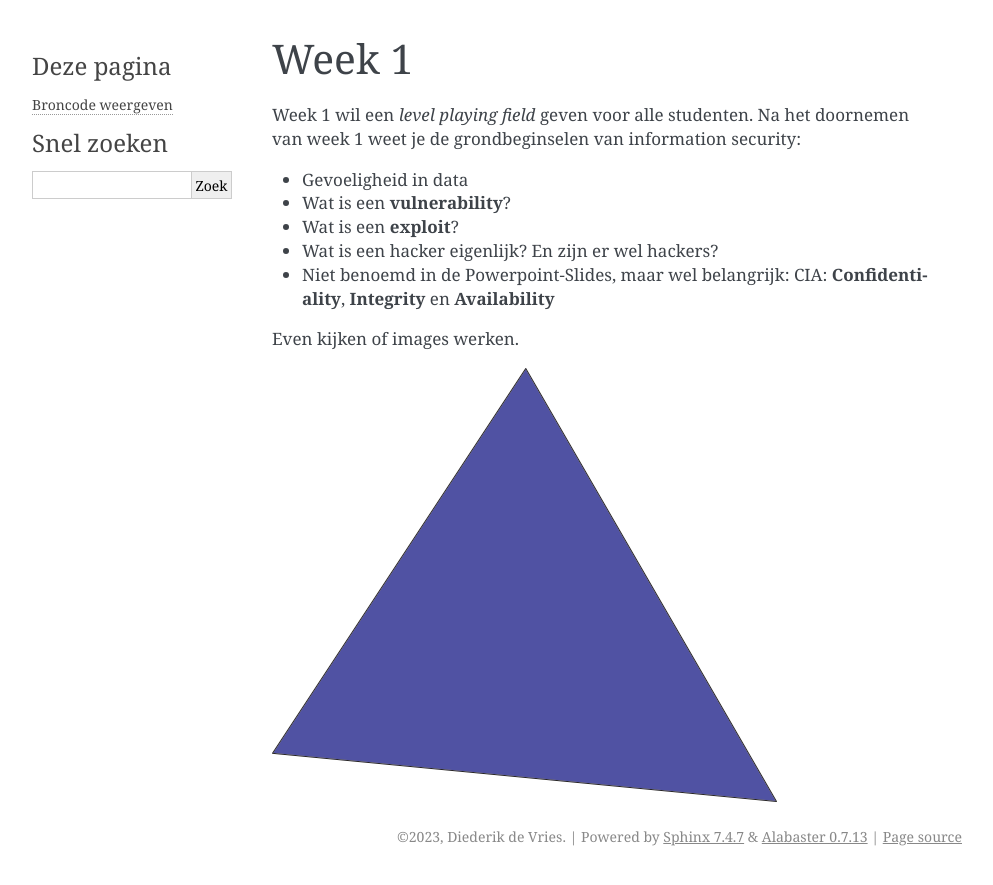
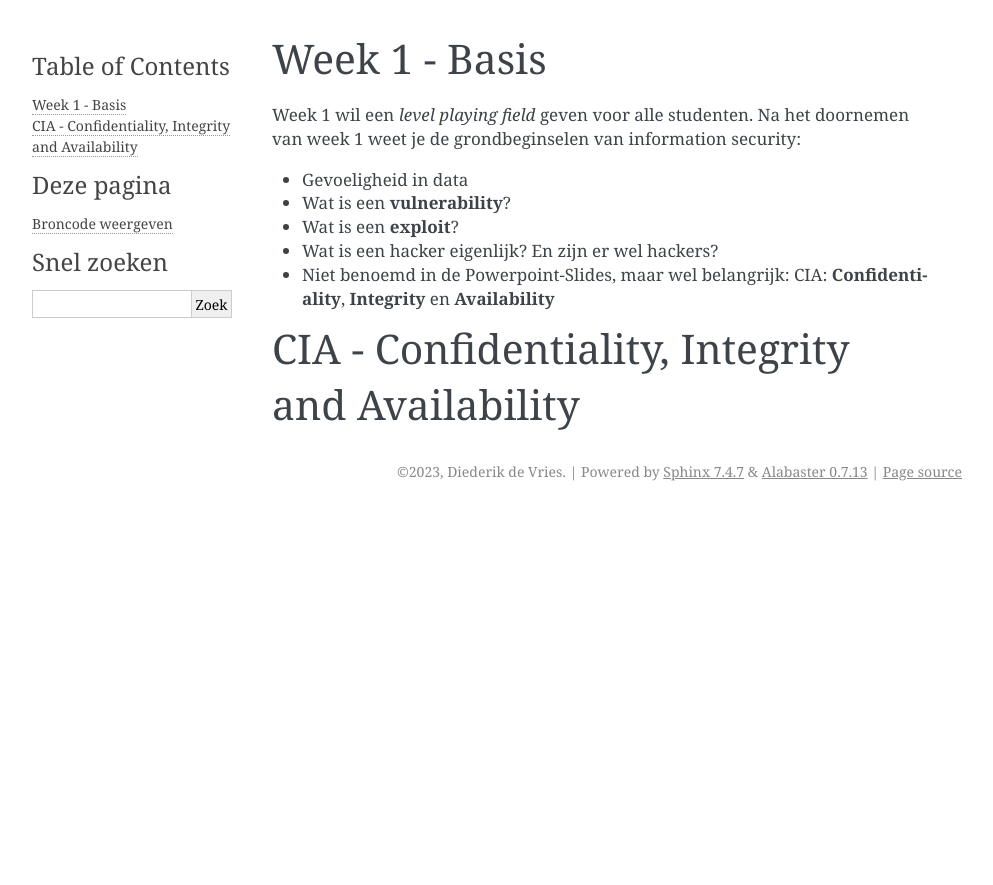
Before and after one commit to diederiknl/bookmaker, a Sphinx documentation site: the page built from source/week_1/week_1.rst, in a window 1280 px wide. Shown: the top 885 px of the page, without its empty margins (148-1141 px from the left). Built offline with Sphinx 7.4.7, drawn with Linux system fonts in a browser that asks for light colours.

Commit message:
Losgetrokken: CIA

```diff
--- /dev/null
+++ b/source/week_1/cia.rst
@@ -0,0 +1,2 @@
+CIA - Confidentiality, Integrity and Availability
+=====================================
--- a/source/week_1/week_1.rst
+++ b/source/week_1/week_1.rst
@@ -1,4 +1,4 @@
-Week 1
+Week 1 - Basis
 =====================================
 
 Week 1 wil een *level playing field* geven voor alle studenten. Na het doornemen van week 1 weet je de grondbeginselen van information security:
@@ -9,31 +9,4 @@ Week 1 wil een *level playing field* geven voor alle studenten. Na het doornemen
 * Wat is een hacker eigenlijk? En zijn er wel hackers?
 * Niet benoemd in de Powerpoint-Slides, maar wel belangrijk: CIA: **Confidentiality**, **Integrity** en **Availability**
 
-
-
-
-
-
-
-
-
-
-
-
-
-
-
-
-
-
-
-
-
-
-
-
-
-
-Even kijken of images werken.
-
-.. image:: image.png
+.. include:: cia.rst
```
Also changed, not shown: source/los.rst (added, +8 -0 lines), source/week_1/image.png (deleted).
